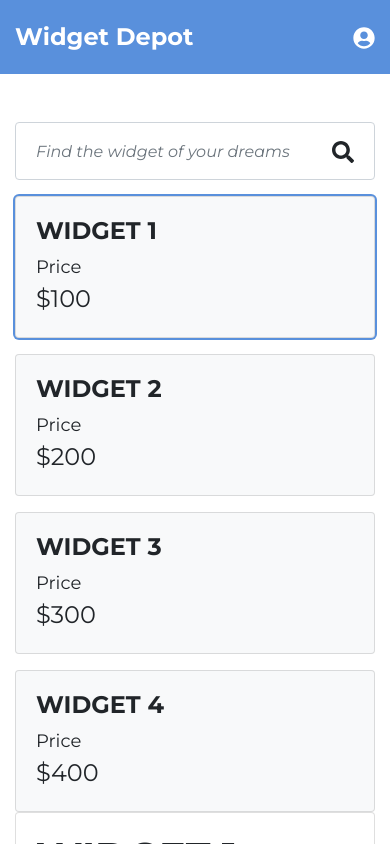
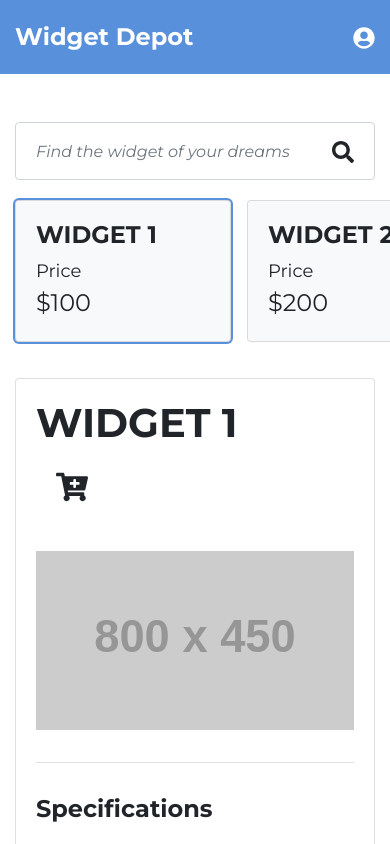
Before and after one commit to gtwebsite/peach-test, a React (Create React App) app: page / in a window 390 px wide. Shown: the top 844 px of the page. Built offline with nearby package versions, Linux system fonts and the light colour scheme.

Commit message:
improve responsive on sidebar widgets

```diff
--- a/src/App.js
+++ b/src/App.js
@@ -30,7 +30,7 @@ const App = () => {
         <Container>
           <Search className="mb-3" />
           <Row>
-            <Col md={4}>
+            <Col md={4} className="sidebar">
               {data?.map((d,i)=><ProductCard
                   data={d}
                   key={`card${i}`}
@@ -41,7 +41,7 @@ const App = () => {
                 />
               )}
             </Col>
-            <Col md={8}>
+            <Col md={8} className="mt-3 mt-md-0">
               <ProductDetail className={`product-detail`} data={state.products?.activeProduct} />
             </Col>
           </Row>
--- a/src/styles/_layout.scss
+++ b/src/styles/_layout.scss
@@ -1,4 +1,24 @@
 main {
   padding-top: 3rem;
   padding-bottom: 3rem;
+
+  .sidebar {
+    @include media-breakpoint-down(sm) {
+      display: flex;
+      flex-wrap: nowrap;
+      overflow: hidden;
+      overflow-x: auto;
+      padding-top: 0.25rem;
+      padding-bottom: 0.25rem;
+    }
+
+    > div {
+      @include media-breakpoint-down(sm) {
+        width: 100%;
+        flex: 0 0 60%;
+        max-width: 60%;
+        margin-right: 1rem;
+      }
+    }
+  }
 }
--- a/src/styles/_product.scss
+++ b/src/styles/_product.scss
@@ -28,15 +28,12 @@
 }
 
 .product-card {
+  margin-bottom: 1rem;
   background-color: theme-color('light');
 
   &:hover,
   &.active {
     box-shadow: 0 0 0 2px theme-color('primary');
-  }
-
-  &:not(:last-child) {
-    margin-bottom: 1rem;
   }
 
   h4 {
```
Also changed, not shown: 1 other file (tests, documents, lock files or other folders).
